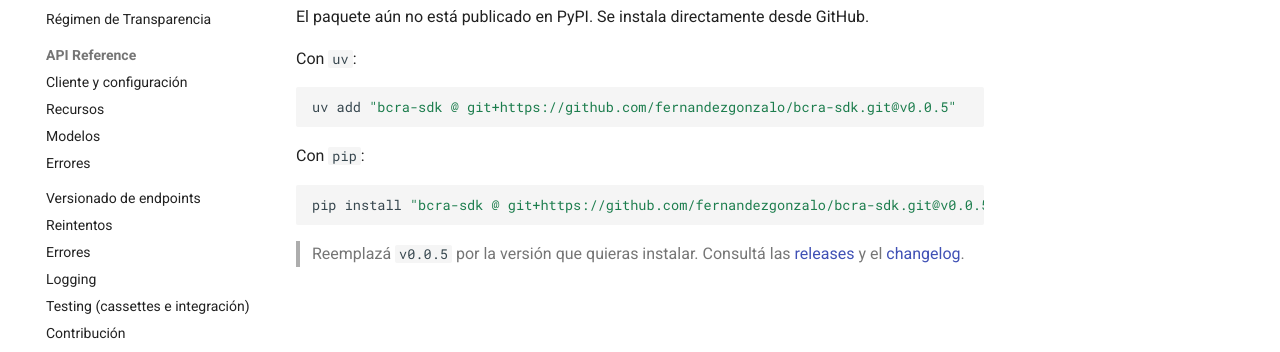
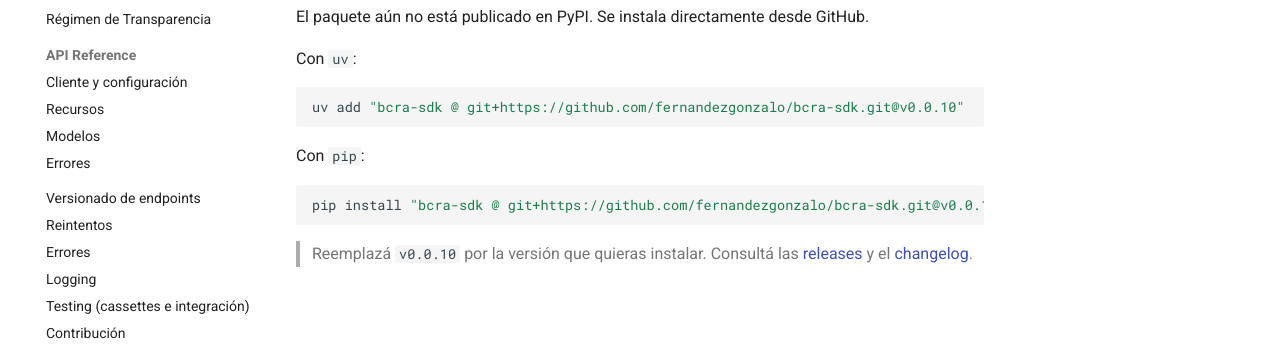
Before and after one commit to fernandezgonzalo/bcra-sdk, an MkDocs documentation site: the page built from docs/instalacion.md, in a window 1280 px wide. Shown: the part 343-695 px from the top of the page. Built offline with MkDocs 1.6.1 and Material for MkDocs 9.7.7, drawn with Linux system fonts in a browser that asks for light colours; comment, search, counter and statistics services are not loaded.

Commit message:
docs(readme): bump install pin to v0.0.10

````diff
--- a/docs/instalacion.md
+++ b/docs/instalacion.md
@@ -11,15 +11,15 @@
 Con `uv`:
 
 ```bash
-uv add "bcra-sdk @ git+https://github.com/fernandezgonzalo/bcra-sdk.git@v0.0.5"
+uv add "bcra-sdk @ git+https://github.com/fernandezgonzalo/bcra-sdk.git@v0.0.10"
 ```
 
 Con `pip`:
 
 ```bash
-pip install "bcra-sdk @ git+https://github.com/fernandezgonzalo/bcra-sdk.git@v0.0.5"
+pip install "bcra-sdk @ git+https://github.com/fernandezgonzalo/bcra-sdk.git@v0.0.10"
 ```
 
-> Reemplazá `v0.0.5` por la versión que quieras instalar. Consultá las
+> Reemplazá `v0.0.10` por la versión que quieras instalar. Consultá las
 > [releases](https://github.com/fernandezgonzalo/bcra-sdk/releases) y el
 > [changelog](changelog.md).
````
Also changed, not shown: README.md (+3 -3 lines).
